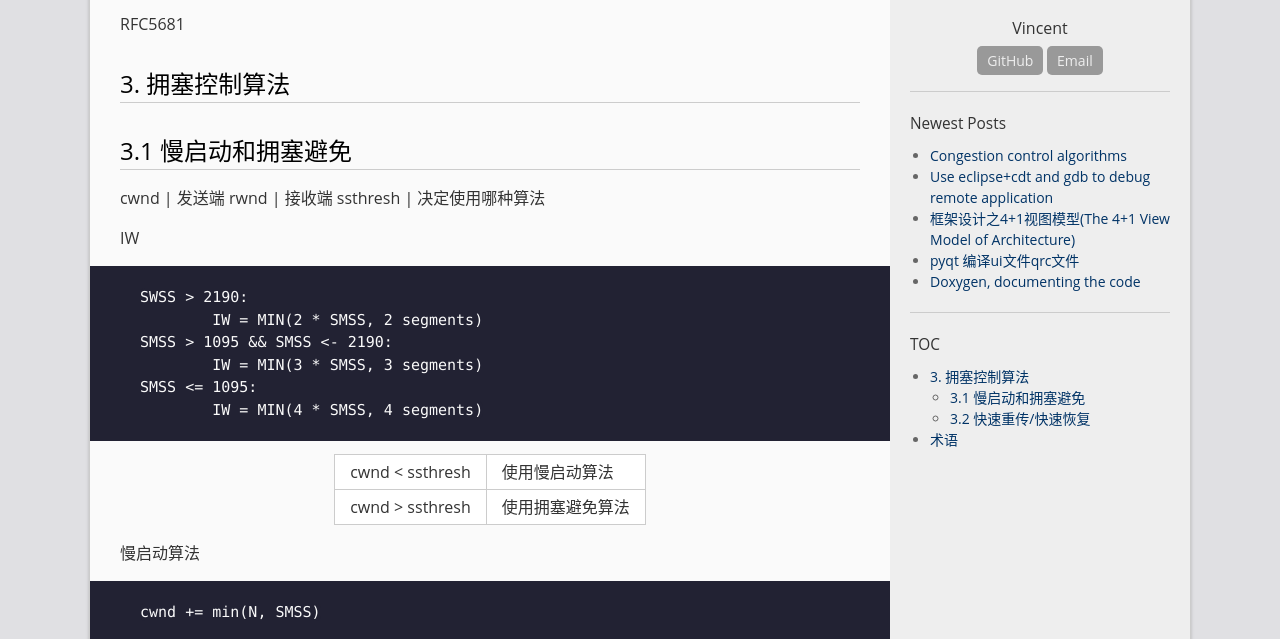
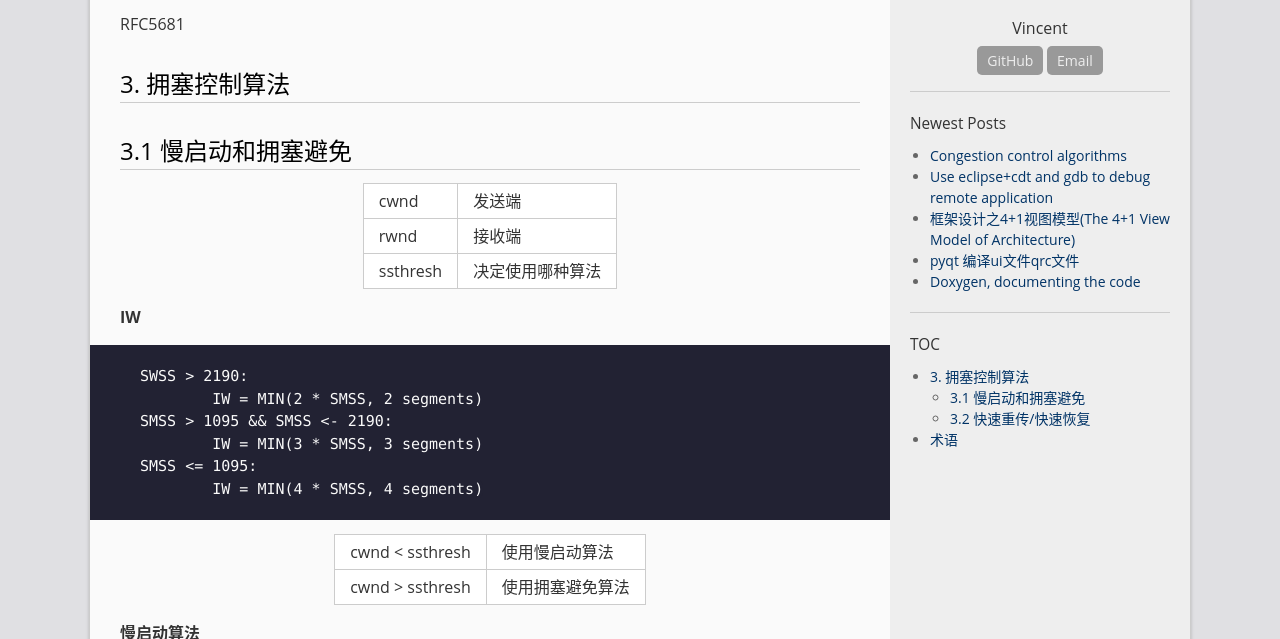
Before and after one commit to suseme/misday, a Jekyll site: the page built from _posts/2016-08-17-congestion-control-algorithms.md, in a window 1280 px wide and 900 px high, cut to the strip 261-900 px from the top of the window. Built offline with Jekyll 4.4.1, drawn with Linux system fonts in a browser that asks for light colours; comment, search, counter and statistics services are not loaded.

Commit message:
fix format issue

````diff
--- a/_posts/2016-08-17-congestion-control-algorithms.md
+++ b/_posts/2016-08-17-congestion-control-algorithms.md
@@ -11,11 +11,12 @@ RFC5681
 # 3. 拥塞控制算法
 
 ## 3.1 慢启动和拥塞避免
+
 cwnd | 发送端
 rwnd | 接收端
 ssthresh | 决定使用哪种算法
 
-IW
+**IW**
 
 ```
 SWSS > 2190:
@@ -29,13 +30,13 @@ SMSS <= 1095:
 cwnd < ssthresh | 使用慢启动算法
 cwnd > ssthresh | 使用拥塞避免算法
 
-慢启动算法
+**慢启动算法**
 
 ```
 cwnd += min(N, SMSS)
 ```
 
-拥塞避免算法
+**拥塞避免算法**
 
 ```
 cwnd += 1 *　full-sized segment
@@ -43,7 +44,8 @@ cwnd += min(N, SMSS) # 每个RTT后
 cwnd += SMSS * SMSS / cwnd # 常用的
 ```
 
-发生超时重传时：
+**发生超时重传时：**
+
 ```
 ssthresh = max(FlightSize / 2, 2 * SMSS)
 cwnd = min(x, full-size segment)
````
